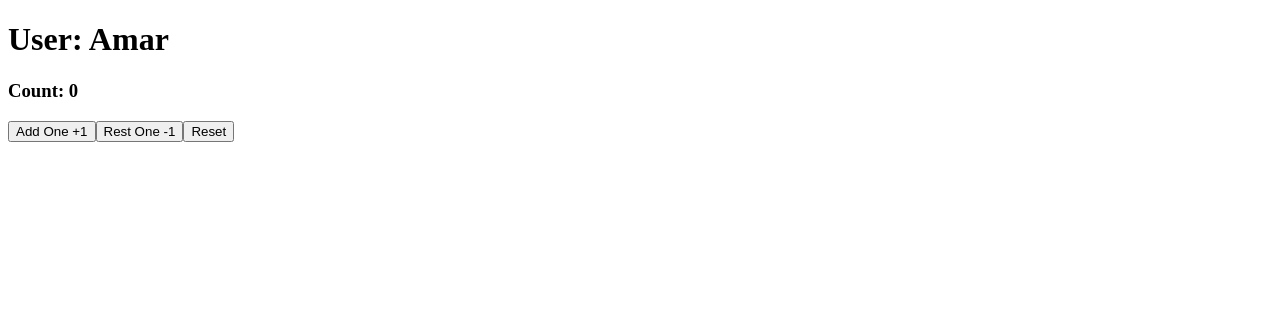
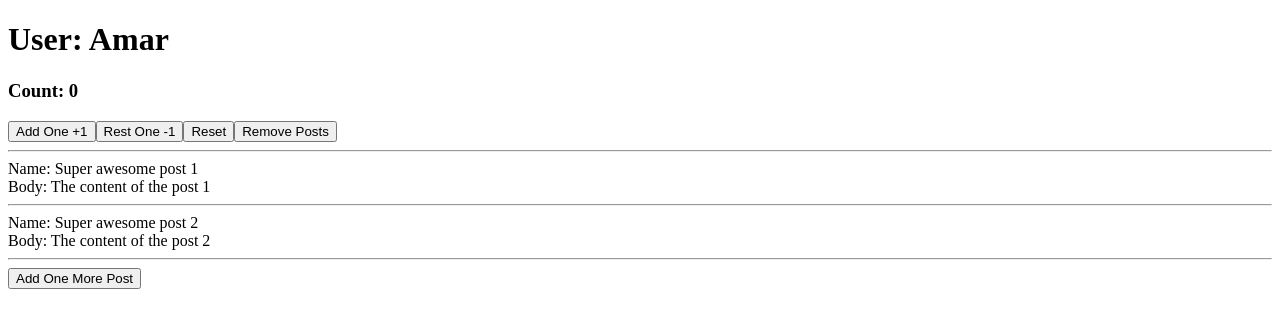
Before and after one commit to omisingh671/react-demo, a React (Create React App) app: page / in a window 1280 px wide. Shown: the top 328 px of the page. Built offline with nearby package versions, Linux system fonts and the light colour scheme.

Commit message:
using useEffect

```diff
--- a/src/App.js
+++ b/src/App.js
@@ -1,26 +1,24 @@
-import React, { useState } from 'react';
+import React, { useState, useEffect } from 'react';
+import Post from './post';
 
 const App = ({ initialCount }) => {
-
-  // let [count, setCount] = useState(initialCount);
-
-  // console.log(count);
-
-  // const addOne = () => {
-  //   setCount(count + 1);
-  // }
-
-  // const restOne = () => {
-  //   setCount(prevCount => {
-  //     return prevCount - 1;
-  //   });
-  // }
 
   const [state, setState] = useState({
     count: initialCount,
     user: 'Amar'
   });
-  console.log(state);
+  //console.log(state);
+
+  let [posts, setPosts] = useState([
+    {
+      name: 'Super awesome post 1',
+      body: 'The content of the post 1'
+    },
+    {
+      name: 'Super awesome post 2',
+      body: 'The content of the post 2'
+    }
+  ]);
 
   const addOne = () => {
     setState({
@@ -43,6 +41,26 @@ const App = ({ initialCount }) => {
     });
   }
 
+  const addMorePost = () => {
+    let newpost = {
+      name: 'PHP is still Awesome',
+      body: 'Something about PHP'
+    }
+
+    setPosts([
+      ...posts,
+      newpost
+    ]);
+  }
+
+  const removePosts = () => {
+    setPosts([]);
+  }
+
+  useEffect(() => {
+    //console.log("useEffect");
+  }, [state, posts]);
+
   return (
     <>
       <h1>User: {state.user}</h1>
@@ -57,6 +75,18 @@ const App = ({ initialCount }) => {
       <button onClick={resetCount}>
         Reset
       </button>
+
+      <button onClick={removePosts}>
+        Remove Posts
+      </button>
+
+      <hr />
+
+      {posts.map((item, i) => (
+        <Post item={item} key={i} />
+      ))}
+
+      <button onClick={addMorePost}>Add One More Post</button>
     </>
   );
 }
--- /dev/null
+++ b/src/post.js
@@ -0,0 +1,21 @@
+import React, { useEffect } from 'react';
+
+const Post = ({ item }) => {
+
+    useEffect(() => {
+        console.log("New Post Created");
+
+        return () => {
+            console.log('Component Exit');
+        }
+    }, []);
+
+    return (
+        <div>
+            <div>Name: {item.name}</div>
+            <div>Body: {item.body}</div><hr />
+        </div>
+    )
+}
+
+export default Post;
```
